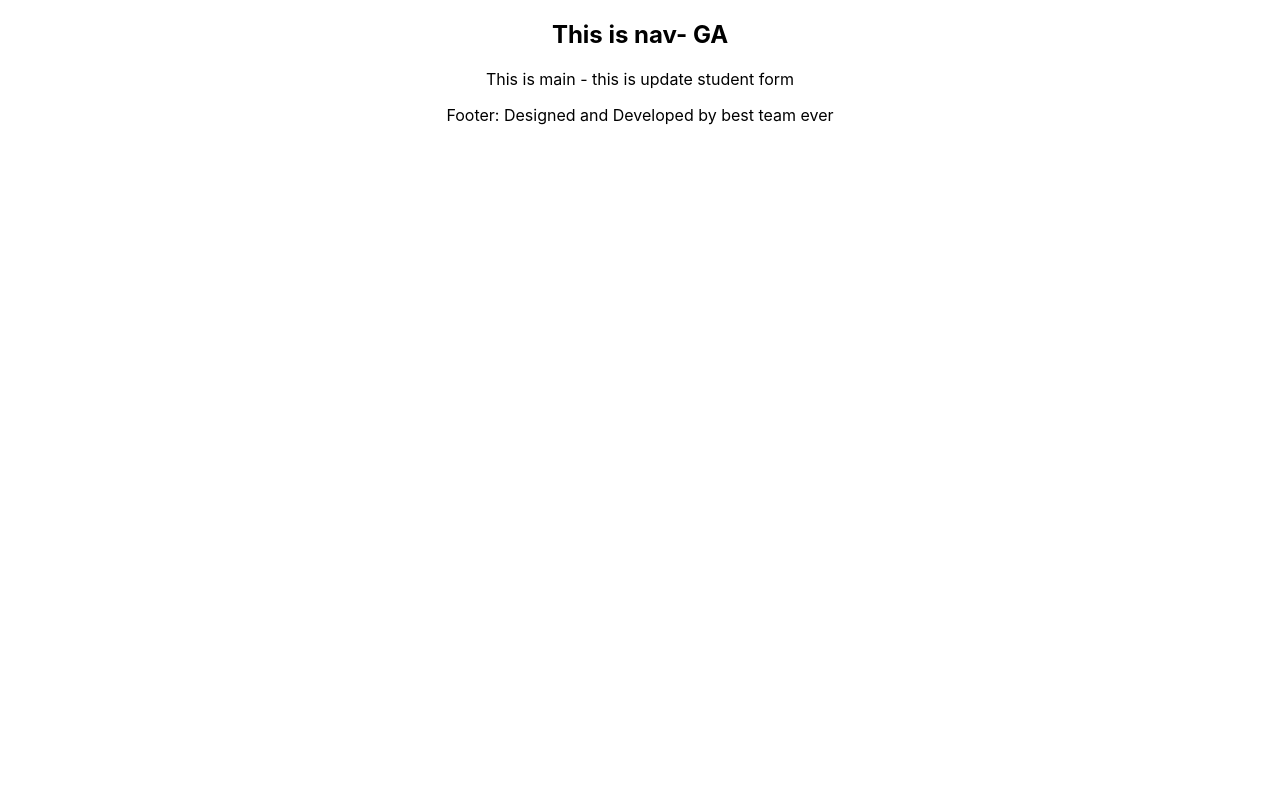
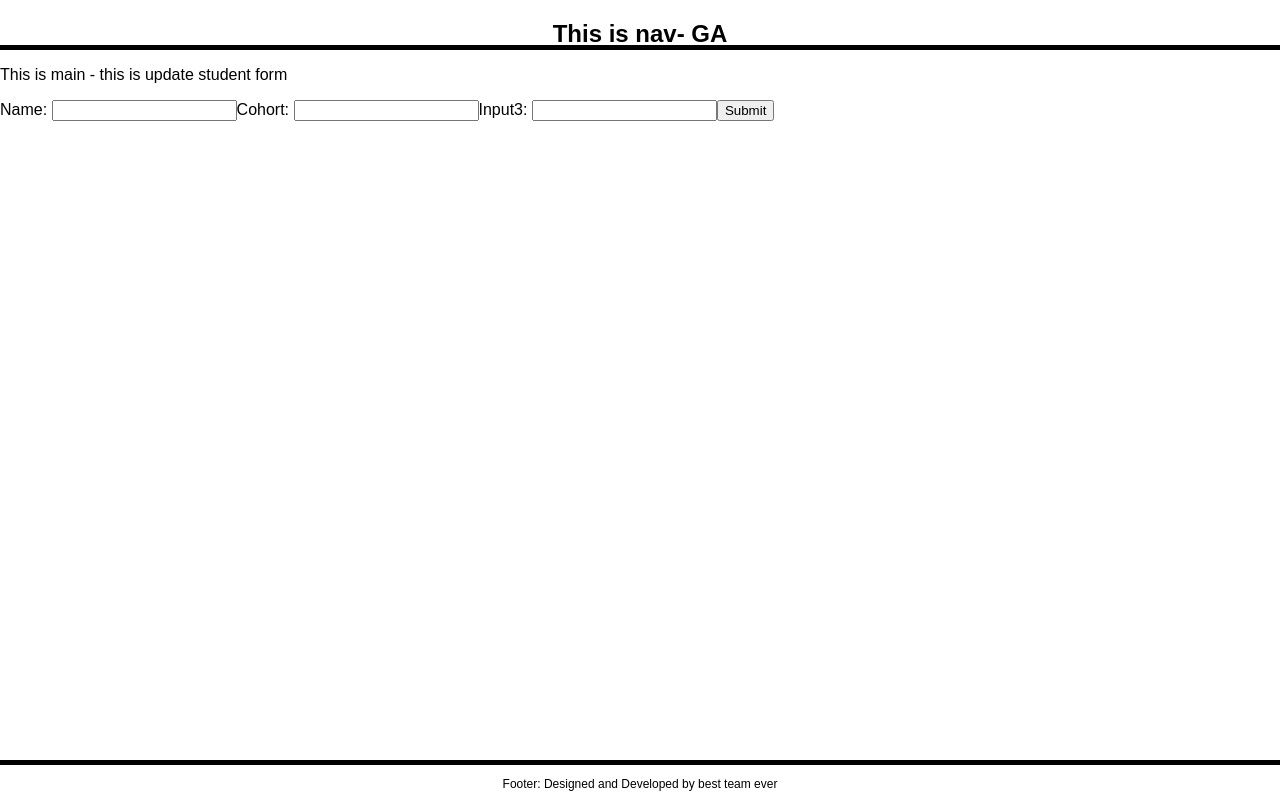
Before and after one commit to jessicalandzberg/Project3, a React (Create React App) app in the folder client/: page /edit in a window 1280 px wide. Built offline with nearby package versions, Linux system fonts and the light colour scheme.

Commit message:
added general formatting css

```diff
--- a/client/src/App.js
+++ b/client/src/App.js
@@ -1,5 +1,5 @@
 import React, { Component } from 'react';
-import './App.css';
+import './Css/General.css';
 
 import Main from "./Components/Main"
 import Nav from "./Components/Nav"
--- a/client/src/Components/LogIn.js
+++ b/client/src/Components/LogIn.js
@@ -6,6 +6,7 @@ function LogIn() {
     return(
       <div className="LogIn">
         <p> This is main - This is LogIn </p>
+
       </div>
     )
 }
--- a/client/src/Components/SingleCohort.js
+++ b/client/src/Components/SingleCohort.js
@@ -3,8 +3,9 @@ import React from 'react';
 
 function SingleCohort() {
     return(
-      <div className="Cohort">
+      <div className="SingleCohort">
         <p> This is main- This is single cohort </p>
+
       </div>
     )
 }
--- a/client/src/Components/UpdateStudentForm.js
+++ b/client/src/Components/UpdateStudentForm.js
@@ -1,10 +1,32 @@
 import React from 'react';
 
+//we need to add onSubmit, value for each input, onChange for each input
 
 function UpdateStudentForm() {
     return(
-      <div className="Cohort">
+      <div className="UpdateStudentForm">
         <p> This is main - this is update student form </p>
+        <form>
+          <label htmlFor="Name">Name: </label>
+          <input
+            id="name"
+            type="text"
+            name="name"
+          />
+          <label htmlFor="cohort">Cohort: </label>
+          <input
+            id="cohort"
+            type="text"
+            name="cohort"
+          />
+          <label htmlFor="input3">Input3: </label>
+          <input
+            id="input3"
+            type="text"
+            name="input3"
+          />
+          <button type="submit">Submit</button>
+        </form>
       </div>
     )
 }
--- /dev/null
+++ b/client/src/Css/General.css
@@ -0,0 +1,48 @@
+* {
+  box-sizing: border-box;
+  font-family: 'Exo', sans-serif;
+}
+
+html {
+  position: relative;
+}
+
+.NavComponent {
+  text-align: center;
+  position: fixed;
+  background: white;
+  width: 100%;
+  height: 50px;
+  top: 0px;
+  border-bottom: 5px black solid;
+
+}
+
+.Footer {
+  text-align: center;
+  background: white;
+  font-size: 12px;
+  width: 100%;
+  height: 40px;
+  border-top: 5px black solid;
+}
+
+.LogIn {
+  padding-top: 50px;
+  min-height: calc(100vh - 40px);
+}
+
+.AllCohorts {
+  padding-top: 50px;
+  min-height: calc(100vh - 40px);
+}
+
+.SingleCohort {
+  padding-top: 50px;
+  min-height: calc(100vh - 40px);
+}
+
+.UpdateStudentForm {
+  padding-top: 50px;
+  min-height: calc(100vh - 40px);
+}
```
